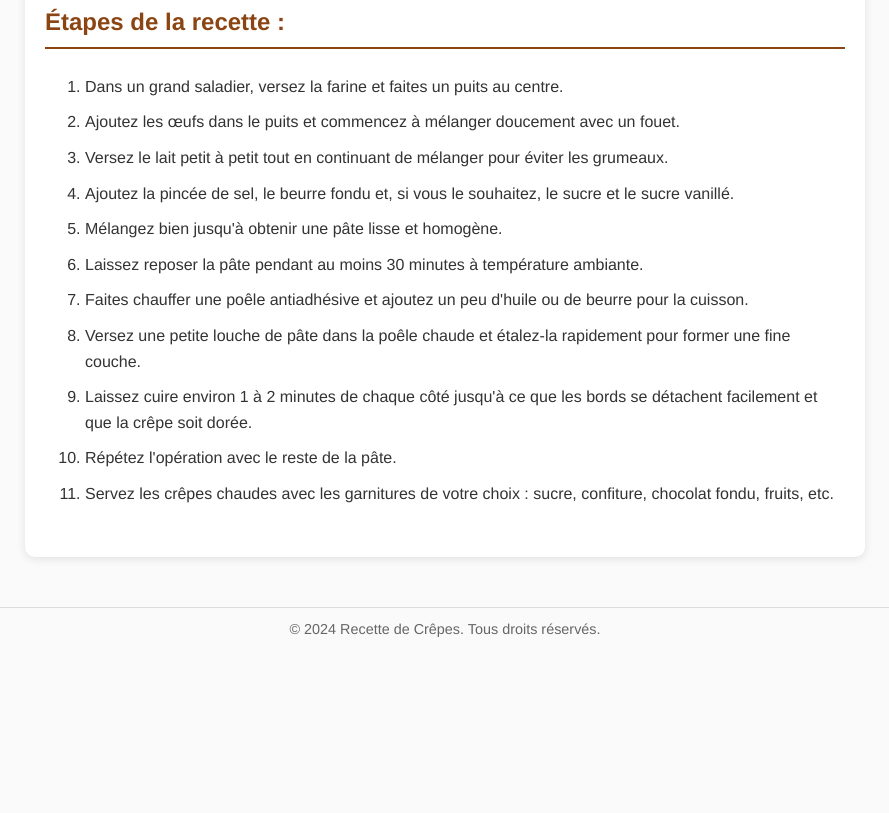
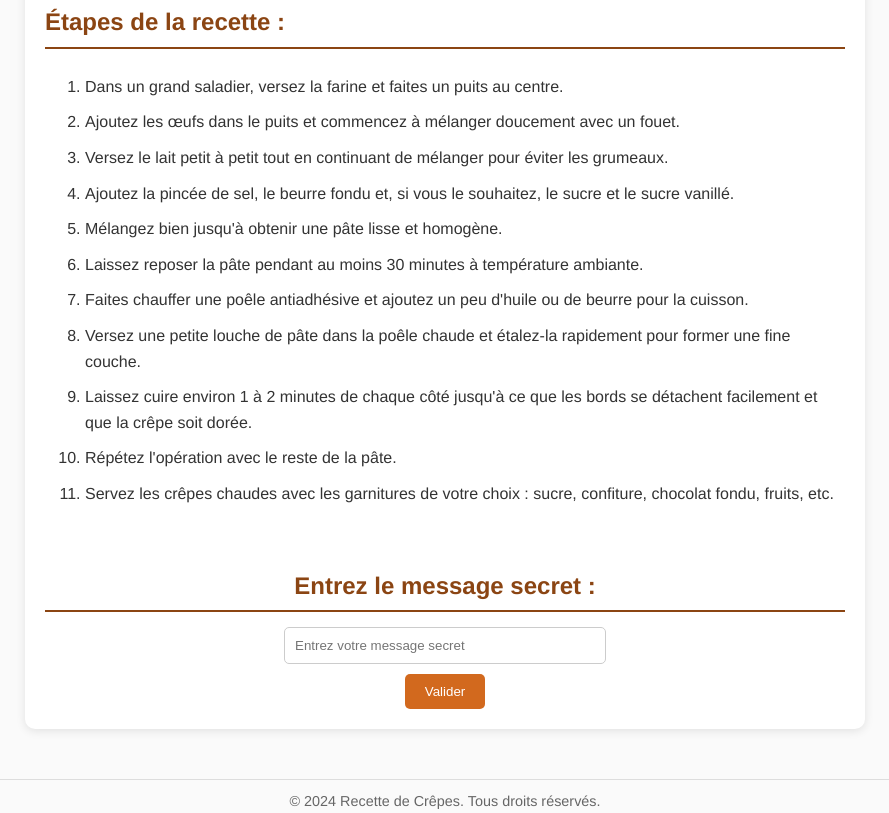
Before and after one commit to Amaulegros/lesgros.ses, a plain HTML site: page alicelagrosse.html in a window 1280 px wide. Shown: the part 883-1696 px from the top of the page, without its empty margins (195-1084 px from the left). Before the commit the page ends 1524 px from the top, so only its background shows below. Drawn offline with Linux system fonts and the light colour scheme.

Commit message:
Update alicelagrosse.html
message secret

```diff
--- a/alicelagrosse.html
+++ b/alicelagrosse.html
@@ -57,6 +57,25 @@
             height: auto;
             border-radius: 10px;
         }
+        .secret-message {
+            text-align: center;
+            margin-top: 30px;
+        }
+        .secret-message input[type="text"] {
+            padding: 10px;
+            width: 300px;
+            border: 1px solid #ccc;
+            border-radius: 5px;
+            margin-bottom: 10px;
+        }
+        .secret-message input[type="submit"] {
+            padding: 10px 20px;
+            background-color: #d2691e;
+            color: #fff;
+            border: none;
+            border-radius: 5px;
+            cursor: pointer;
+        }
         footer {
             text-align: center;
             margin-top: 30px;
@@ -66,6 +85,19 @@
             color: #666;
         }
     </style>
+    <script>
+        function checkSecretMessage(event) {
+            event.preventDefault();
+            const secretInput = document.getElementById('secret-input').value;
+            const secretMessage = 'crêpe magique'; // Changez cette valeur selon votre besoin
+
+            if (secretInput === secretMessage) {
+                window.location.href = 'viclegros.html'; // Changez l'URL selon votre besoin
+            } else {
+                alert('Message secret incorrect. Veuillez réessayer.');
+            }
+        }
+    </script>
 </head>
 <body>
     <div class="container">
@@ -107,6 +139,15 @@
                 <li>Servez les crêpes chaudes avec les garnitures de votre choix : sucre, confiture, chocolat fondu, fruits, etc.</li>
             </ol>
         </div>
+
+        <div class="secret-message">
+            <h2>Entrez le message secret :</h2>
+            <form onsubmit="checkSecretMessage(event)">
+                <input type="text" id="secret-input" placeholder="Entrez votre message secret">
+                <br>
+                <input type="submit" value="Valider">
+            </form>
+        </div>
     </div>
     <footer>
         &copy; 2024 Recette de Crêpes. Tous droits réservés.
```
